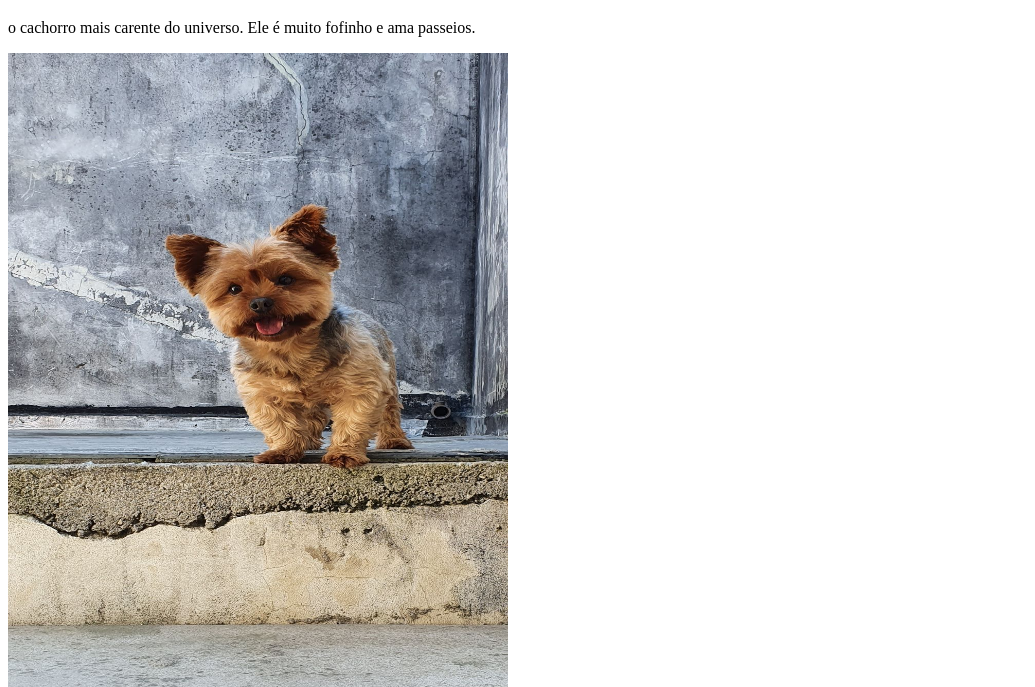
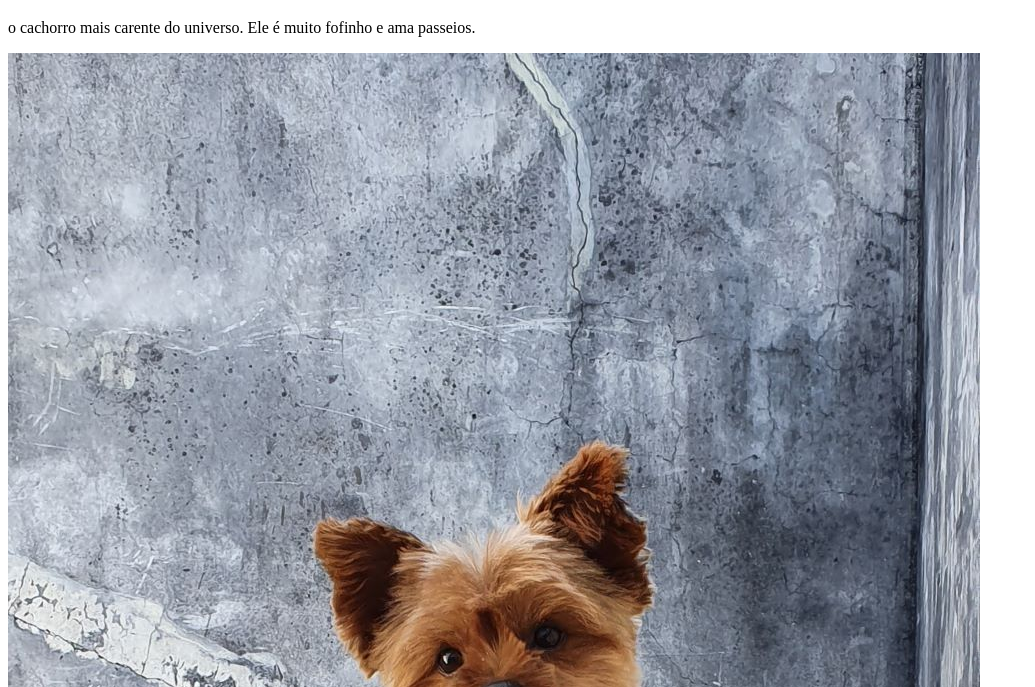
Before and after one commit to tainahvinha/fundamentosweb, a plain HTML site: page index.html in a window 1280 px wide. Shown: the part 113-800 px from the top of the page, without its empty margins (0-1035 px from the left). Drawn offline with Linux system fonts and the light colour scheme.

Commit message:
atualizando index

```diff
--- a/index.html
+++ b/index.html
@@ -21,7 +21,7 @@
     <h1>Olá. Esse é o Nino</h1>
     <p>o cachorro mais carente do universo. Ele é muito fofinho e ama passeios.</p>
 
-    <img width="500" height="800" src="assets/img/nino1.jpg" alt="cachorro de porte pequeno da raça yorkeshire">
+    <img src="assets/img/nino1.jpg" alt="cachorro de porte pequeno da raça yorkeshire">
 
     <h2>Um video do Hamilton aleatório:</h2>
 
```
